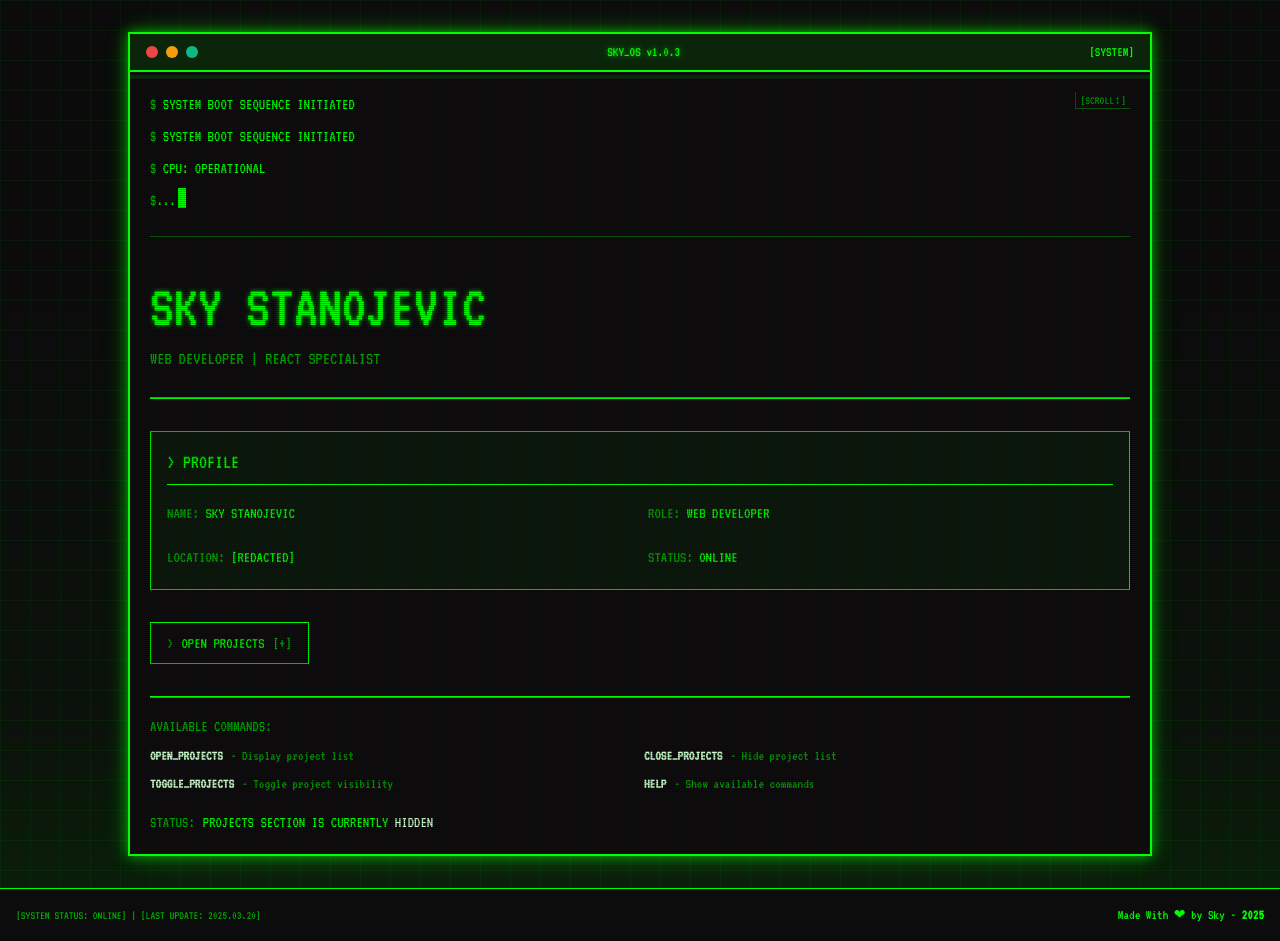
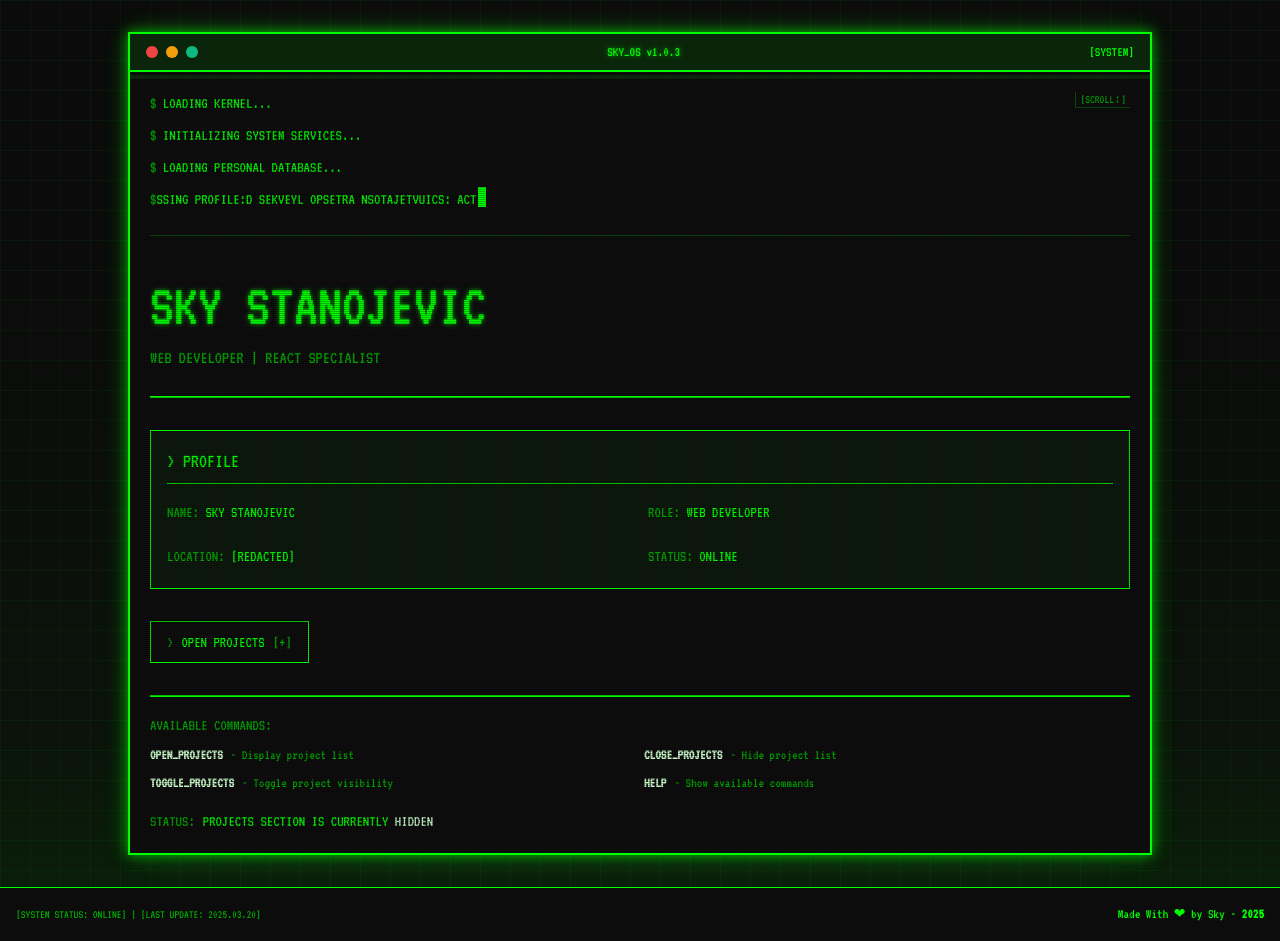
Before and after one commit to skystanoyevitch/sky-portfolio, a React (Create React App) app: page / in a window 1280 px wide. Built offline with nearby package versions, Linux system fonts and the light colour scheme; a web font is replaced by a local one.

Commit message:
refactor Terminal component for improved typing speed and command history management

```diff
--- a/src/Layout/Navigation/Components/Terminal/Terminal.jsx
+++ b/src/Layout/Navigation/Components/Terminal/Terminal.jsx
@@ -48,17 +48,17 @@ const Terminal = ({
           }
         }
 
-        setTimeout(typeChar, Math.random() * 50 + 30); // Random delay for realistic typing
+        setTimeout(typeChar, Math.random() * 20 + 10); // Faster typing speed with smaller random delay
       } else {
         setTimeout(() => {
           setCommandHistory((prev) => [...prev, command]);
           setCurrentCommand("");
           setCurrentIndex((prev) => prev + 1);
-        }, 500);
+        }, 200); // Reduced delay between commands
       }
     };
 
-    setTimeout(typeChar, 800);
+    setTimeout(typeChar, 300); // Reduced initial delay
   }, [initialCommands, currentIndex]);
 
   // Animation setup
@@ -82,8 +82,14 @@ const Terminal = ({
     return () => ctx.revert();
   }, []);
 
-  // Auto-scroll to bottom of terminal
+  // Auto-scroll to bottom of terminal and limit command history
   useEffect(() => {
+    // Limit command history to most recent 3 commands
+    if (commandHistory.length > 3) {
+      setCommandHistory((prev) => prev.slice(prev.length - 3));
+    }
+
+    // Auto-scroll
     if (terminalRef.current) {
       const outputArea = terminalRef.current.querySelector(".terminal-output");
       if (outputArea) {
@@ -141,14 +147,14 @@ const Terminal = ({
         {/* Terminal output */}
         <div className="p-5 font-vt text-terminal-green h-full">
           {/* Boot sequence and command history - scrollable area */}
-          <div className="terminal-output max-h-48 overflow-y-auto mb-4 border-b border-terminal-green border-opacity-30 pb-2 relative">
+          <div className="terminal-output max-h-36 overflow-y-auto mb-4 border-b border-terminal-green border-opacity-30 pb-2 relative">
             {/* Scroll indicator */}
             <div className="absolute right-0 top-0 px-1 text-xs text-terminal-green-dark border-l border-b border-terminal-green border-opacity-30">
               [SCROLL↕]
             </div>
 
-            {/* Command history */}
-            {commandHistory.map((cmd, i) => (
+            {/* Command history - limited to last 3 commands */}
+            {commandHistory.slice(-3).map((cmd, i) => (
               <div key={i} className="mb-2 pr-16">
                 <span className="text-terminal-green-dark">$ </span>
                 <span>{cmd}</span>
```
